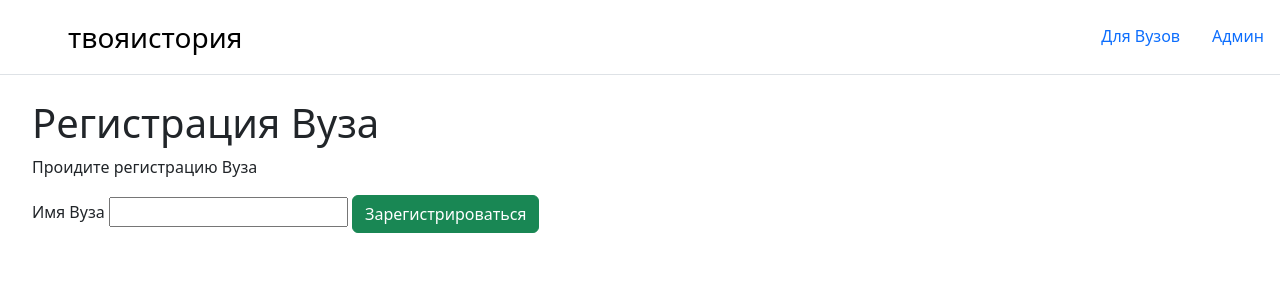
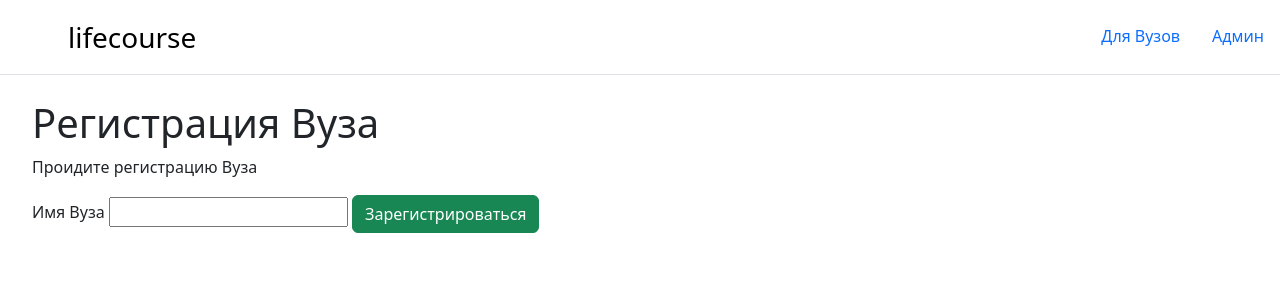
Before and after one commit to BFK20/Hackaton_Meepo, a Django app: page /add_group/ in a window 1280 px wide. Shown: the top 300 px of the page. Run offline with Django 4.2, Linux system fonts and the light colour scheme.

Commit message:
Update base.html

```diff
--- a/hackaton/lifecourse/templates/lifecourse/base.html
+++ b/hackaton/lifecourse/templates/lifecourse/base.html
@@ -15,7 +15,7 @@
     <header class="d-flex flex-wrap justify-content-center py-3 mb-4 border-bottom">
       <a href="/" class="d-flex align-items-center mb-3 mb-md-0 me-md-auto link-body-emphasis text-decoration-none">
         <svg class="bi me-2" width="40" height="32"><use xlink:href="#bootstrap"></use></svg>
-        <span class="fs-3" style="margin-left: 20px">твояистория</span>
+        <span class="fs-3" style="margin-left: 20px">lifecourse</span>
       </a>
 
       <ul class="nav nav-pills">
```
